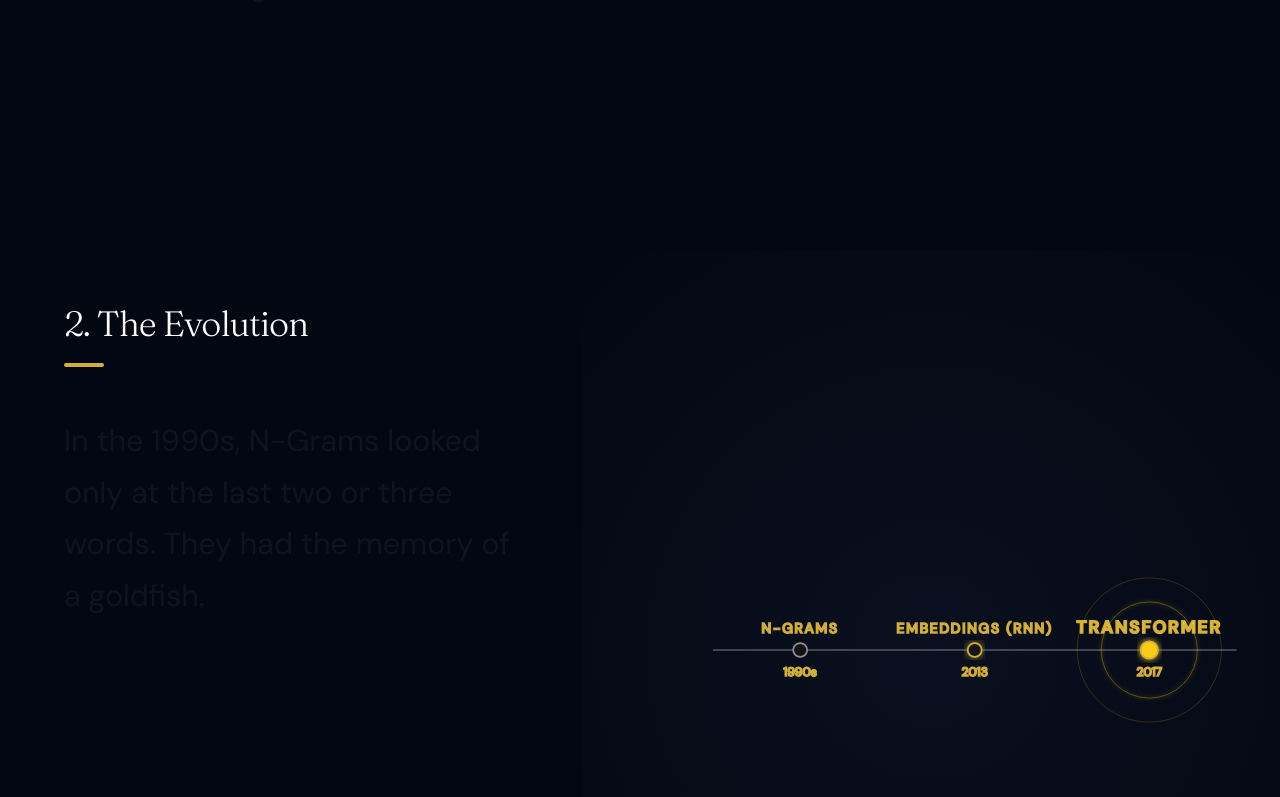
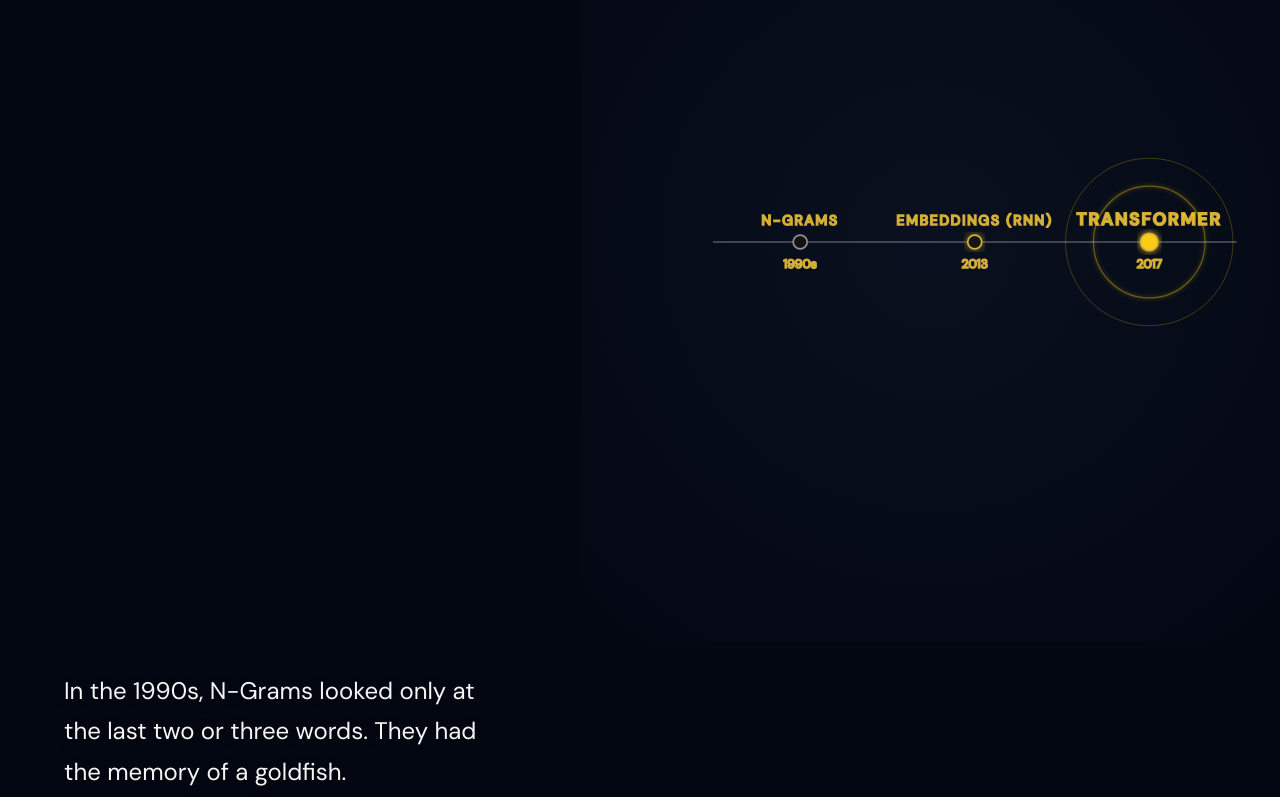
Before and after one commit to iampraveenvemula/fastinai, a React (Vite) app: page /blog/understanding-llm-models-complete-guide in a window 1280 px wide. Shown: the part 2806-3603 px from the top of the page. Built offline with nearby package versions, Linux system fonts and the light colour scheme.

Commit message:
Update text scrolling behavior in LLMMovie to act as a sticky block

```diff
--- a/src/components/LLMMovie.jsx
+++ b/src/components/LLMMovie.jsx
@@ -107,40 +107,27 @@ const SceneBlock = ({ data, index }) => {
         <div style={{ width: '40px', height: '4px', background: 'var(--primary)', marginTop: '12px', borderRadius: '2px' }} />
       </div>
 
-      {/* 3. TEXT — floats over the diagram, nearly invisible at edges, bright in center */}
-      <div className="scened-text-flow">
-        <div style={{ display: 'flex', flexDirection: 'column', gap: '70vh' }}>
-          {data.paragraphs.map((text, i) => {
-            const numParagraphs = data.paragraphs.length;
-            // Wide fade curve: enters at near-zero opacity from the diagram,
-            // peaks to full white in the reading zone, then fades back out at the top
-            const segW = 0.75 / numParagraphs;
-            const startP = 0.1 + (i * segW);
-            const peakStart = startP + segW * 0.15;
-            const peakEnd   = startP + segW * 0.6;
-            const endP      = startP + segW * 0.85;
-
-            const opacity = useTransform(
-              smoothProgress,
-              [startP, peakStart, peakEnd, endP],
-              [0.05, 1, 1, 0.05]  // near-zero at entry and exit, full white in center
-            );
-
-            return (
-              <motion.div key={i} style={{ opacity }}>
-                <p style={{
-                  fontSize: 'clamp(1.25rem, 2.5vw, 1.9rem)',
-                  color: '#ffffff',
-                  lineHeight: 1.7,
-                  fontWeight: 400
-                }}>
-                  {text}
-                </p>
-              </motion.div>
-            );
-          })}
+      {/* 3. TEXT — sticky block that stays visible while the scene animation plays */}
+      <motion.div className="scened-text-flow" style={{
+          position: 'sticky',
+          top: 'max(20vh, 140px)',
+          zIndex: 10,
+          opacity: useTransform(smoothProgress, [0.0, 0.1, 0.9, 1.0], [0, 1, 1, 0])
+      }}>
+        <div style={{ display: 'flex', flexDirection: 'column', gap: '32px' }}>
+          {data.paragraphs.map((text, i) => (
+            <p key={i} style={{
+              fontSize: 'clamp(1.15rem, 2.2vw, 1.5rem)',
+              color: 'var(--text)',
+              lineHeight: 1.7,
+              fontWeight: 400,
+              textShadow: '0 2px 10px rgba(0,0,0,0.8)'
+            }}>
+              {text}
+            </p>
+          ))}
         </div>
-      </div>
+      </motion.div>
 
     </section>
   );
```
